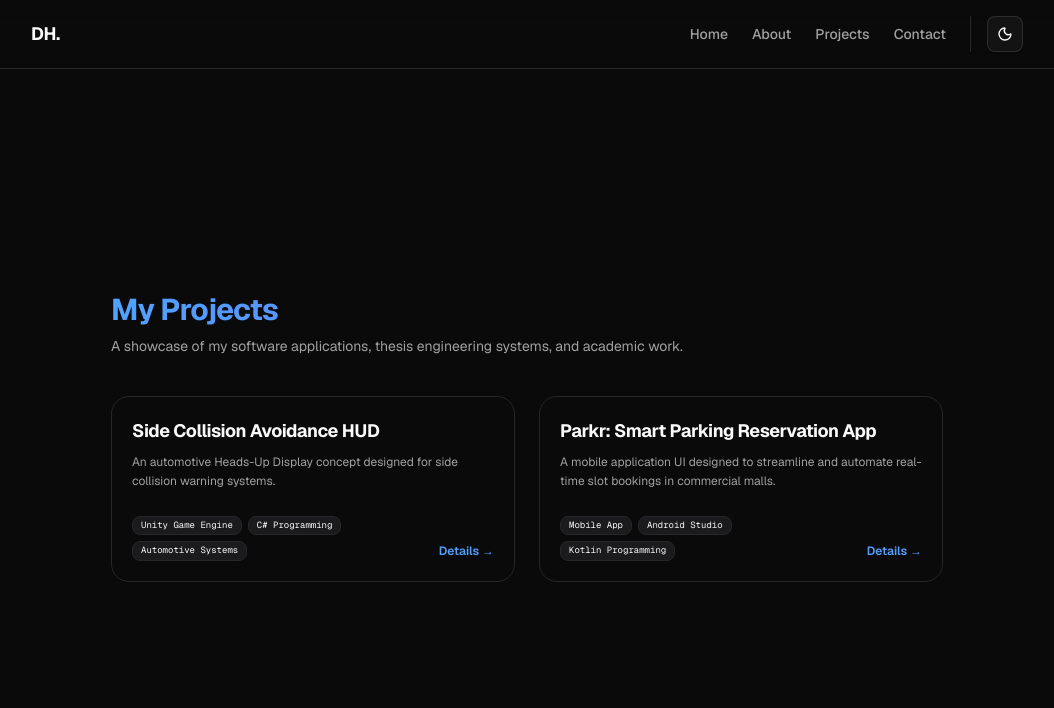
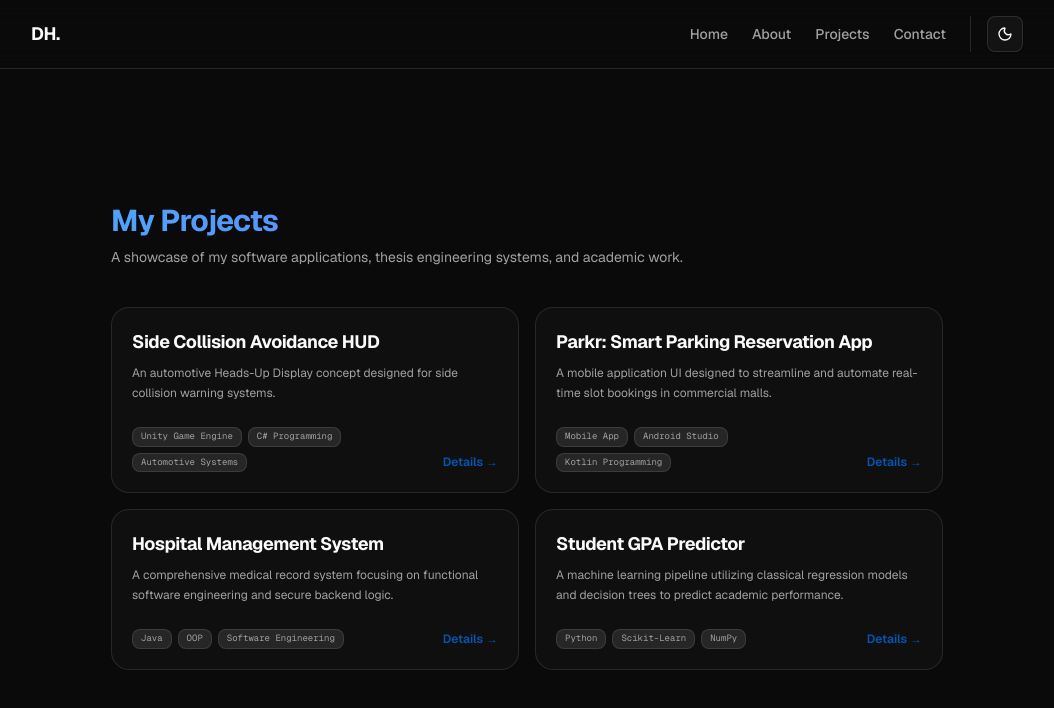
Before and after one commit to idominicherce-web/my-portfolio, a Next.js app: page /projects in a window 1280 px wide. Shown: the top 708 px of the page, without its empty margins (113-1167 px from the left). Built offline with nearby package versions, Linux system fonts and the light colour scheme.

Commit message:
feat(projects): dynamic Project Grid and Unified ProjectCard components

```diff
--- a/app/data/projects.ts
+++ b/app/data/projects.ts
@@ -43,4 +43,24 @@ export const projectsData: Project[] = [
 		],
 		image: "/images/parkr-ad.png",
 	},
+	{
+		slug: "hospital-management-system",
+		title: "Hospital Management System",
+		summary:
+			"A comprehensive medical record system focusing on functional software engineering and secure backend logic.",
+		description:
+			"Built a robust  record management web application from the ground up. Focused on translating stakeholder requirements into actionable object-oriented designs, modeling domain use cases, and implementing complex backend business logic to ensure reliable and concurrent transaction stability.",
+		tags: ["Java", "OOP", "Software Engineering", "Database Design"],
+		image: "/images/hospital-management.png",
+	},
+	{
+		slug: "student-gpa-predictor",
+		title: "Student GPA Predictor",
+		summary:
+			"A machine learning pipeline utilizing classical regression models and decision trees to predict academic performance.",
+		description:
+			"Built an end-to-end predictive analytics pipeline to estimate college student GPAs based on demographic and academic indicators. Conducted extensive Exploratory Data Analysis (EDA) and data preprocessing—including handling missing data, outlier detection, and feature scaling. Evaluated and optimized multiple classical machine learning architectures, ranging from Linear Regression to ensemble methods like Decision Trees and Random Forests, to maximize model accuracy.",
+		tags: ["Python", "Scikit-Learn", "NumPy", "Machine Learning", "EDA"],
+		image: "/images/gpa-predictor.jpg",
+	},
 ];
--- a/app/projects/page.tsx
+++ b/app/projects/page.tsx
@@ -23,9 +23,11 @@ export default function ProjectsPage() {
 				</p>
 			</div>
 
-			<div className="grid grid-cols-1 md:grid-cols-2 gap-6 mt-4">
-				{projectsData.map((projectItem) => (
-					<ProjectCard key={projectItem.slug} project={projectItem} />
+			{/* THE DYNAMIC CANVAS GRID MATRIX:
+               	Automatically structures columns based on screen breakpoint sizes */}
+			<div className="grid grid-cols-1 md:grid-cols-2 gap-4 mt-4">
+				{projectsData.map((project) => (
+					<ProjectCard key={project.slug} project={project} />
 				))}
 			</div>
 		</main>
--- a/components/ProjectCard.tsx
+++ b/components/ProjectCard.tsx
@@ -8,7 +8,8 @@ interface ProjectCardProps {
 
 export default function ProjectCard({ project }: ProjectCardProps) {
 	return (
-		<div className="p-5 rounded-2xl border border-zinc-800 bg-background/20 hover:border-zinc-700/60 transition-colors flex flex-col justify-between gap-4">
+		/* UPDATED: Changed fixed zinc borders to border-border, bg-background/20 to bg-card/40, and enhanced hovers */
+		<div className="p-5 rounded-2xl border border-border bg-card/40 hover:border-border/80 hover:shadow-sm transition-all flex flex-col justify-between gap-4 duration-200">
 			<div className="space-y-2">
 				<h2 className="text-lg font-bold text-foreground tracking-tight">
 					{project.title}
@@ -23,7 +24,8 @@ export default function ProjectCard({ project }: ProjectCardProps) {
 					{project.tags.slice(0, 3).map((tag) => (
 						<span
 							key={tag}
-							className="text-[9px] font-mono px-2 py-0.5 rounded-md bg-muted/70 text-foreground border border-border dark:bg-zinc-800/60 dark:border-zinc-800"
+							/* UPDATED: Removed hardcoded dark overrides; replaced with a single, highly responsive semantic token class combination */
+							className="text-[9px] font-mono px-2 py-0.5 rounded-md bg-muted text-muted-foreground border border-border transition-colors duration-200"
 						>
 							{tag}
 						</span>
@@ -32,7 +34,8 @@ export default function ProjectCard({ project }: ProjectCardProps) {
 
 				<Link
 					href={`/projects/${project.slug}`}
-					className="text-xs font-semibold text-blue-400 hover:text-blue-300 transition-colors whitespace-nowrap shrink-0 pb-0.5"
+					/* UPDATED: text-blue-400 -> text-stratpoint-blue (or text-blue-600 dark:text-blue-400 for fallback) */
+					className="text-xs font-semibold text-stratpoint-blue hover:opacity-80 transition-opacity whitespace-nowrap shrink-0 pb-0.5 cursor-pointer"
 				>
 					Details &rarr;
 				</Link>
```
Also changed, not shown: public/images/gpa-predictor.jpg (added), public/images/hospital-management.png (added).
